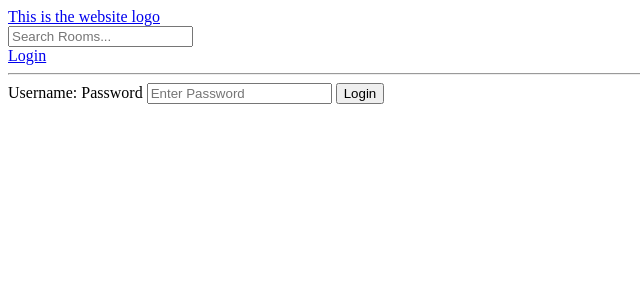
After one commit to edjim2156/django-tutorial, a Django app: page /login/ in a window 1280 px wide. The commit adds this page. Shown: the top 300 px of the page, without its empty margins (0-640 px from the left). Run offline with Django 5.2, Linux system fonts and the light colour scheme.

Commit message:
Flash messages and User logout

```diff
--- /dev/null
+++ b/djangoProject/base/templates/base/login_register.html
@@ -0,0 +1,23 @@
+{% extends 'main.html' %}
+
+{% block content %}
+
+<div>
+    <form method="POST" action="">
+        {% csrf_token %}
+
+        <label>Username:</label>
+
+        <label>Password</label>
+        <input type="password" name="password" placeholder="Enter Password"/>
+
+        <input type="submit" value="Login"/>
+
+
+    </form>
+</div>
+
+
+
+
+{% endblock content %}
--- a/djangoProject/base/urls.py
+++ b/djangoProject/base/urls.py
@@ -2,6 +2,8 @@ from django.urls import path
 from . import views
 
 urlpatterns =[
+    path('login/', views.loginPage, name='login'),
+    path('logout/', views.logoutUser, name='logout'),
     path('', views.home, name='home'),
     path('room/<str:pk>/', views.room, name='room'),
     path('create-room/', views.createRoom, name = 'create-room'),
--- a/djangoProject/base/views.py
+++ b/djangoProject/base/views.py
@@ -1,5 +1,8 @@
 from django.shortcuts import render, redirect
+from django.contrib import messages
 from django.db.models import Q
+from django.contrib.auth.models import User
+from django.contrib.auth import authenticate,login,logout
 from .models import Room, Topic
 from .forms import RoomForm
 
@@ -11,6 +14,35 @@ from .forms import RoomForm
  #   {'id':3, 'name': 'Frontend developers'},
 
 #]
+
+def loginPage(request):
+
+    if request.method == 'POST':
+        username = request.POST.get('username')
+        password = request.POST.get('password')
+
+        try:
+            user = User.objects.get(username = username)
+        except:
+            messages.error(request, "User does not exist")
+
+        user = authenticate(request, username=username, password=password)
+
+        if user is not None:
+            login(request, user)
+            return redirect('home')
+        else:
+            messages.error(request,'Username OR password does not exist')
+
+
+    context = {}
+    return render(request, 'base/login_register.html', context)
+
+
+def logoutUser(request):
+    logout(request)
+    return redirect('home')
+
 
 def home(request):
     q = request.GET.get('q') if request.GET.get('q') != None else ''
--- a/djangoProject/templates/main.html
+++ b/djangoProject/templates/main.html
@@ -10,6 +10,16 @@
 
         {%include 'navbar.html'%}
 
+        {% if messages %}
+        <ul class="messages">
+            {% for message in messages %}
+            <li>{{message}}</li>
+            {% endfor %}
+        </ul>
+        {% endif %}
+
+
+
         {% block content %}
 
 
--- a/djangoProject/templates/navbar.html
+++ b/djangoProject/templates/navbar.html
@@ -6,4 +6,10 @@
 
 </form>
 
+{% if request.user.is_authenticated %}
+<a href="{% url 'logout' %}">Logout</a>
+{% else %}
+<a href="{% url 'login' %}" >Login</a>
+{% endif %}
+
 <hr>
```
Also changed, not shown: djangoProject/db.sqlite3.
